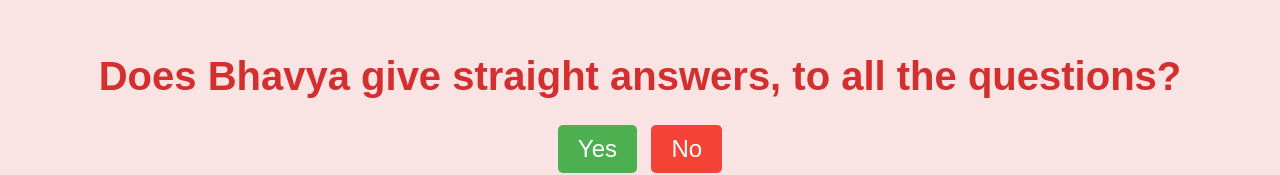
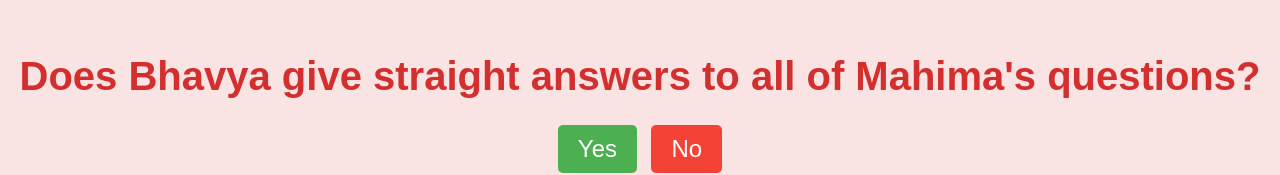
Before and after one commit to bhavyawadhwa856/admire, a plain HTML site: page index.html in a window 1280 px wide. Shown: the part 138-313 px from the top of the page. Drawn offline with Linux system fonts and the light colour scheme; no server answers.

Commit message:
new workflow

```diff
--- a/index.html
+++ b/index.html
@@ -3,12 +3,12 @@
 <head>
     <meta charset="UTF-8">
     <meta name="viewport" content="width=device-width, initial-scale=1.0">
-    <title>Does Bhavya give straight answers, to all the questions?</title>
+    <title>Does Bhavya give straight answers to all of Mahima's questions?</title>
     <link rel="stylesheet" href="styles.css">
 </head>
 <body>
     <div class="container">
-        <h1>Does Bhavya give straight answers, to all the questions?</h1>
+        <h1>Does Bhavya give straight answers to all of Mahima's questions?</h1>
         <div class="buttons">
             <button class="yes-button" onclick="handleYesClick()">Yes</button>
             <button class="no-button" onclick="handleNoClick()">No</button>
```
